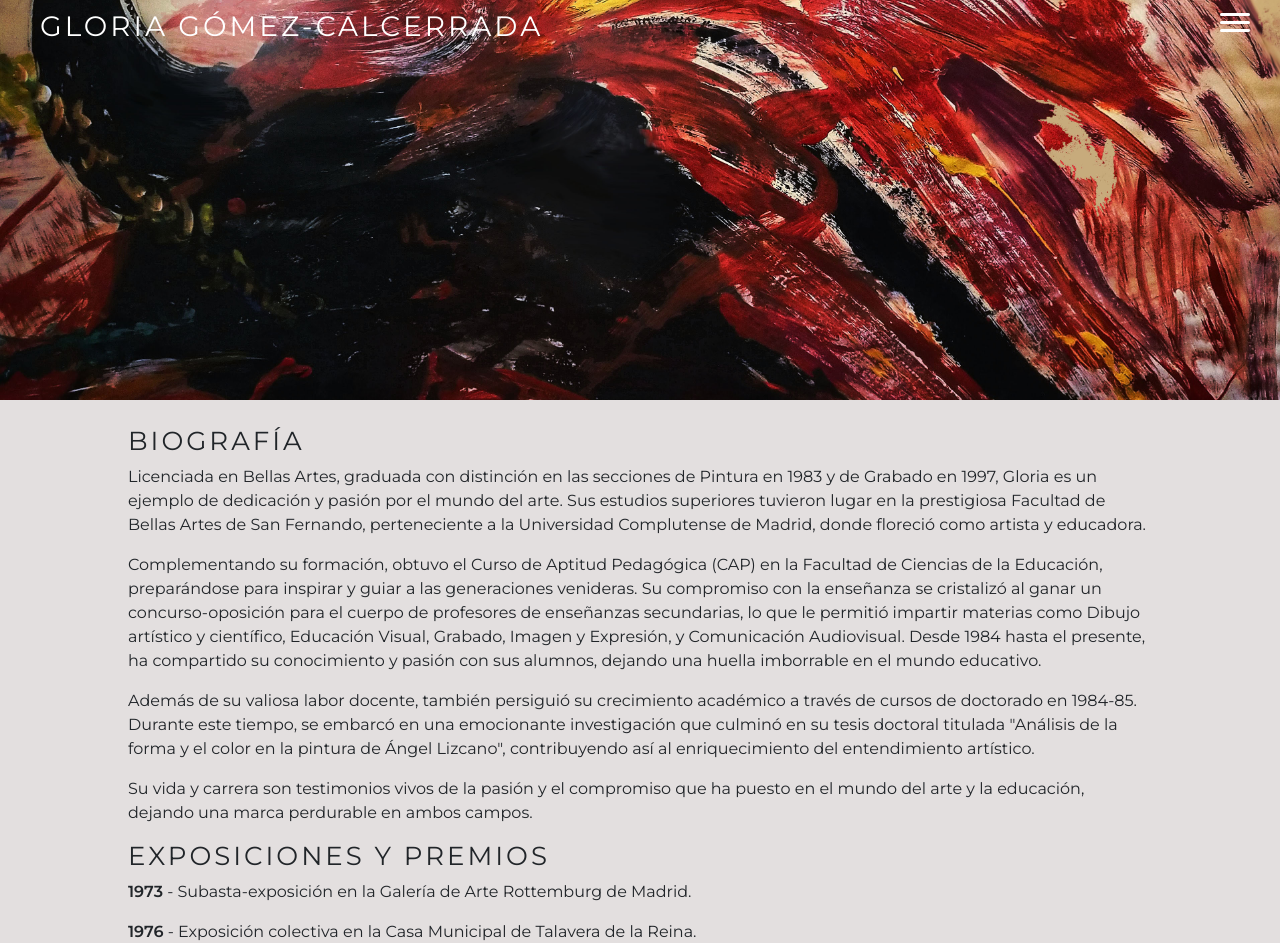
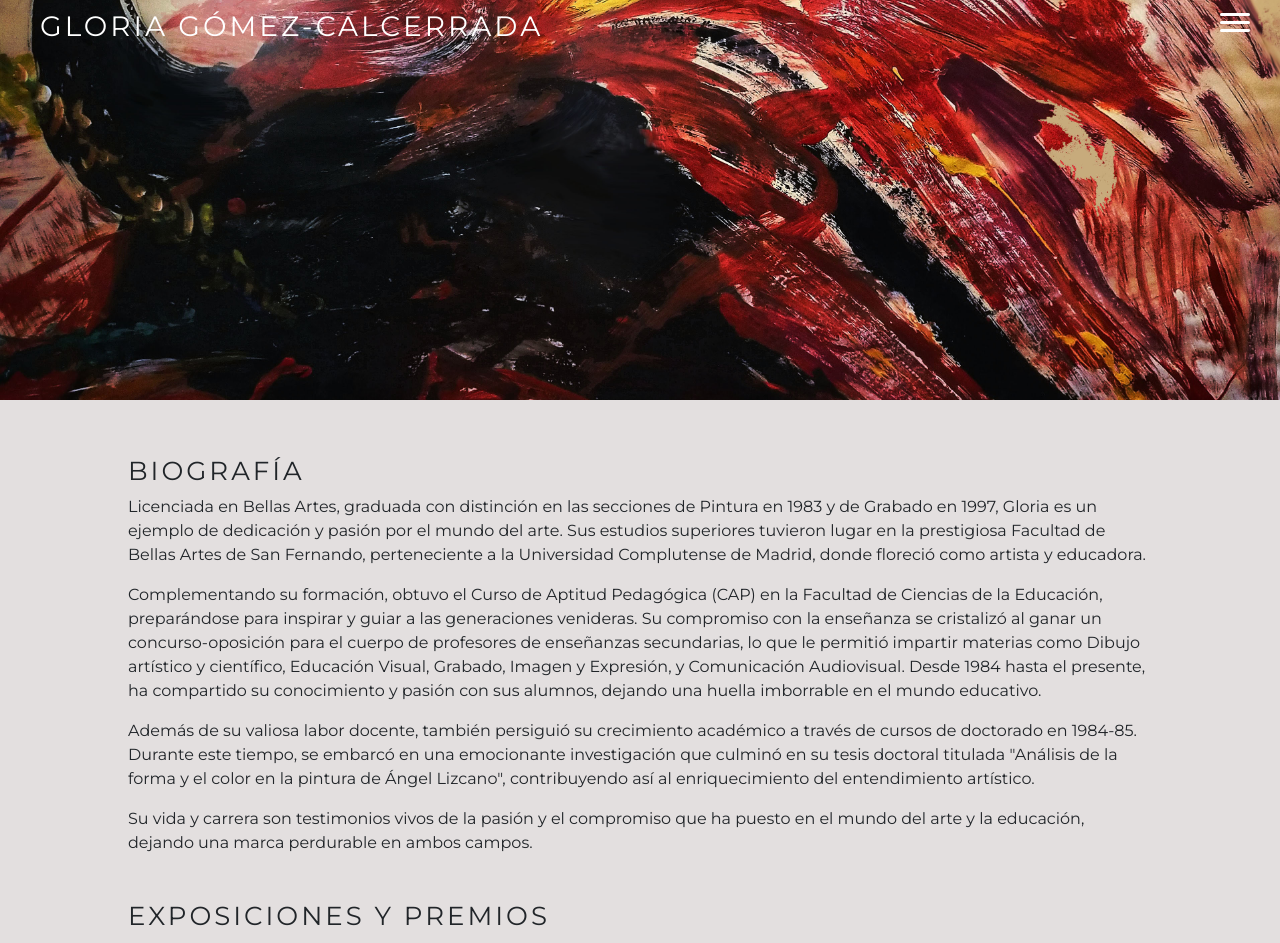
Before and after one commit to claudiabg-c/artist-personal-website, a React (Create React App) app: page / in a window 1280 px wide. Shown: the top 943 px of the page. Built offline with nearby package versions, Linux system fonts and the light colour scheme.

Commit message:
Update burger menu

```diff
--- a/src/components/App.js
+++ b/src/components/App.js
@@ -56,7 +56,6 @@ const App = () => {
               <Link to="/gallery">
                 <h3>Galería</h3>
               </Link>
-              <h3><a href="#other-jobs">Otros trabajos</a></h3>
               <Link to="/contact">
                 <h3>Contacto</h3>
               </Link>
--- a/src/styles/App.scss
+++ b/src/styles/App.scss
@@ -123,6 +123,9 @@
     padding: 50px 100px 50px 30px;
     height: 100%;
     background-color: #00000080;
+    h3 {
+      cursor: pointer;
+    }
     a {
       color: white;
     }
@@ -141,6 +144,11 @@ main {
   h2 {
     text-transform: uppercase;
     font-size: 22px;
+  }
+  #biography, #exhibits {
+    max-width: 1190px;
+    margin: auto;
+    padding-top: 30px;
   }
   #exhibits {
     .year {
```
